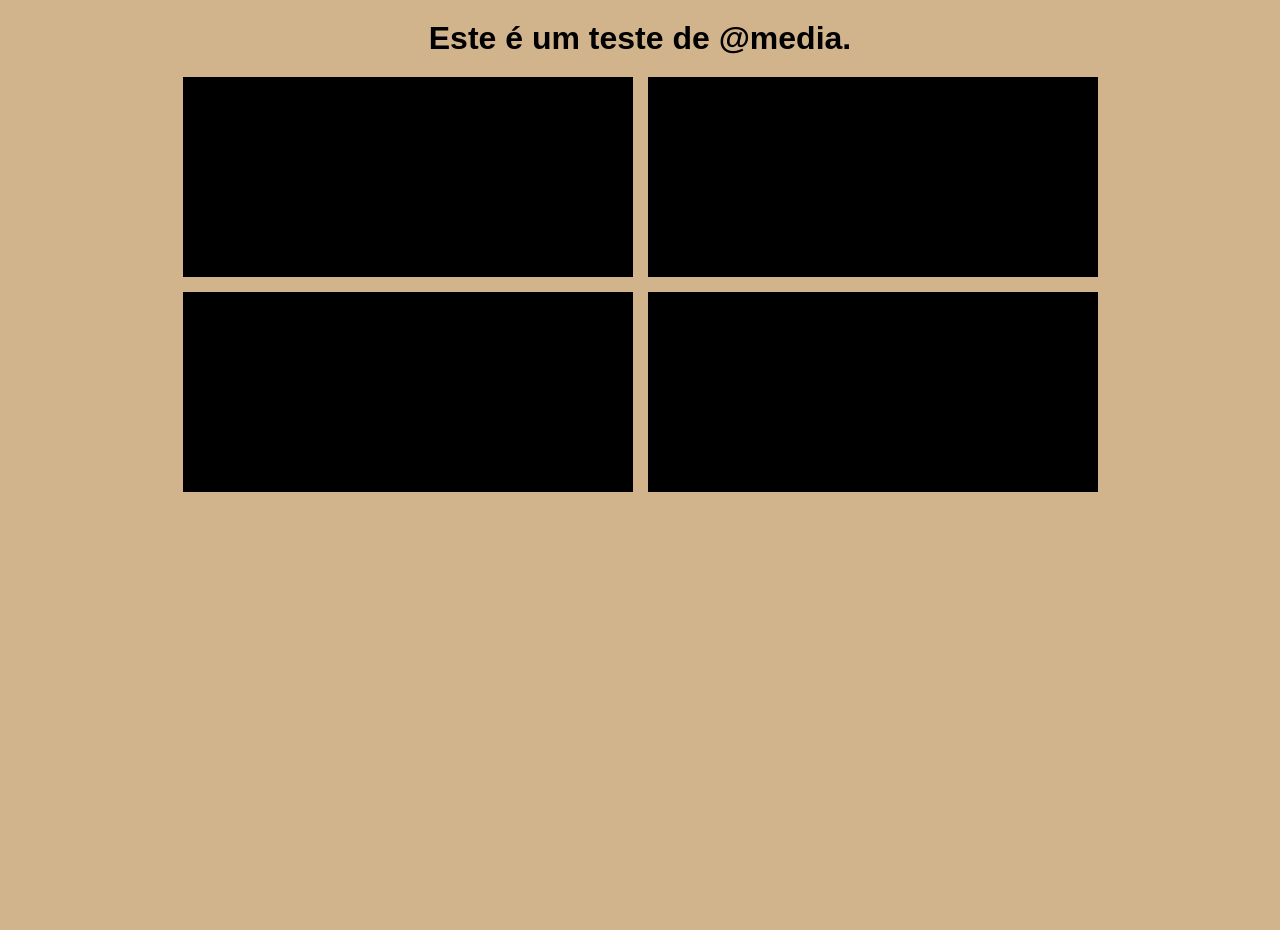
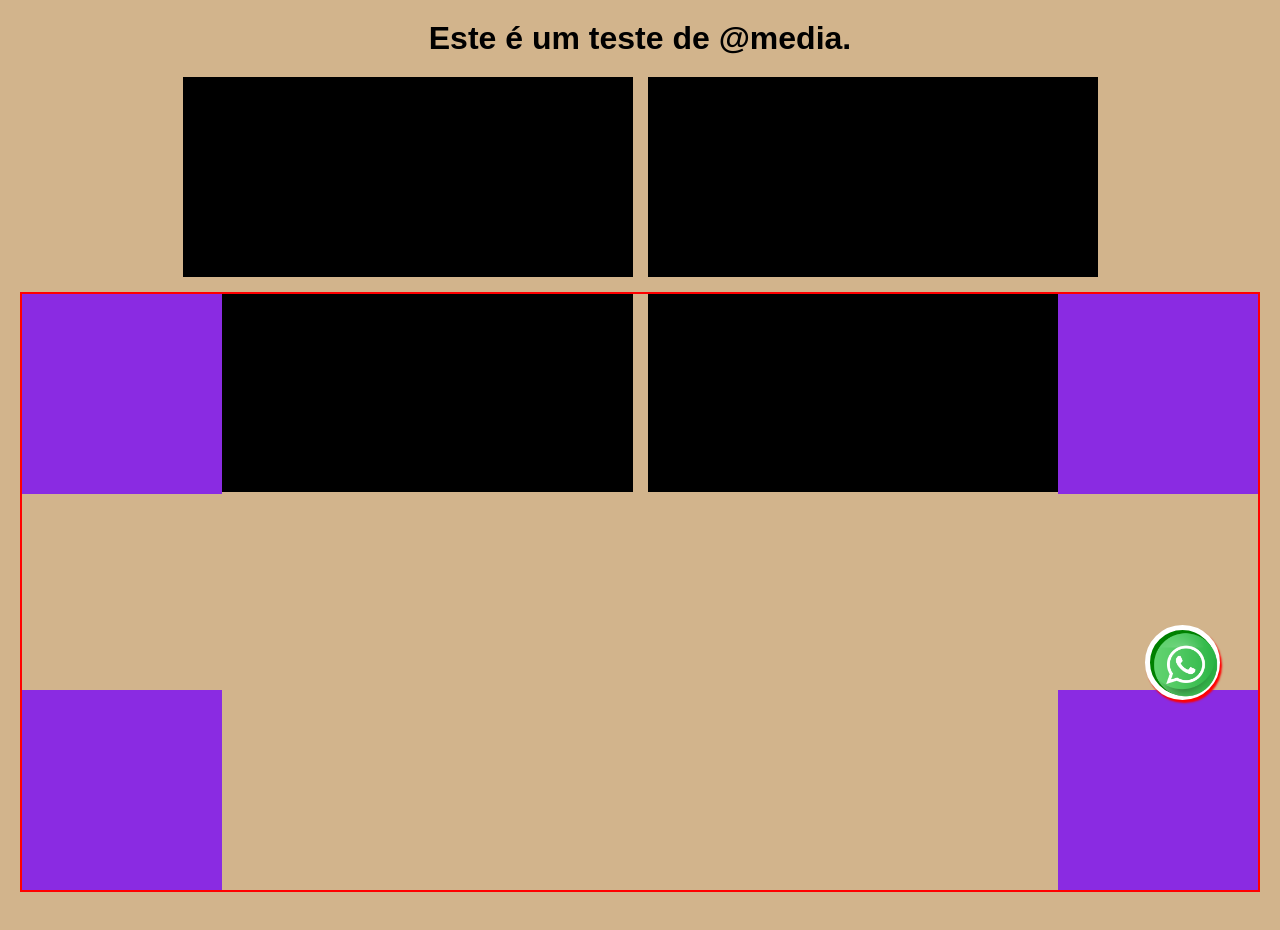
Before and after one commit to pedro-negri/display, a website: page hub-ia/index.html in a window 1280 px wide. Shown: the top 930 px of the page. Before the commit the page ends 800 px from the top, so only its background shows below. Drawn offline with Linux system fonts and the light colour scheme.

Commit message:
ADD: adicionei o botao do whatsapp, arrumei problemas de centralização

```diff
--- a/hub-ia/index.html
+++ b/hub-ia/index.html
@@ -21,6 +21,7 @@
             background-color: olive;
             color: white;
             font-family: Arial, sans-serif;
+            height: 300vh;
         }
 
         h1 {
@@ -34,6 +35,7 @@
             justify-content: center;
             height: 200px;
             flex-wrap: wrap;
+            margin-bottom: 15px;
 
         }
 
@@ -42,6 +44,60 @@
             max-width: 400px;
             height: 200px;
             background-color: black;
+        }
+
+        .container-position{
+            width: 100%;
+            border: 2px solid red;
+            height: 600px;
+            margin-top: 15px;
+            position: relative;
+        }
+
+        .filho-tamanho{
+            position: absolute;
+            width: 200px;
+            height: 200px;
+            background-color: blueviolet;
+
+        }
+
+        .filho01__container-position{
+            top: 0;
+            left: 0;
+        }
+
+        .filho02__container-position{
+            top: 0;
+            right: 0;
+        }
+
+        .filho03__container-position{
+            bottom: 0;
+            left: 0;
+        }
+
+        .filho04__container-position{
+            bottom: 0;
+            right: 0;
+
+        }
+
+        .whats{
+            width: 75px;
+            height: 75px;
+            background-color: green;
+            border-radius: 50%;
+            border: 5px solid #ffff;
+            position: fixed;
+            bottom: 100px;
+            right: 60px;
+            box-shadow: 2px 3px 2px red
+        }
+
+        .whats img{
+            width: 70px;
+            height: 70px;
         }
 
         /* For devices with a minimum width of 768px (Medium) */
@@ -76,6 +132,20 @@
         <div class="box"></div>
         <div class="box"></div>
     </div>
+
+    <div class="container-position">
+
+        <div class="filho01__container-position filho-tamanho"></div>
+        <div class="filho02__container-position filho-tamanho"></div>
+        <div class="filho03__container-position filho-tamanho"></div>
+        <div class="filho04__container-position filho-tamanho"></div>
+
+    </div>
+
+    <div class="whats">
+        <img src="./img/whatsapp_certo.png" alt="logo whatsapp">
+    </div>
+
 </body>
 
 </html>
```
Also changed, not shown: hub-ia/img/whatsapp.png (added), hub-ia/img/whatsapp_branco.png (added), hub-ia/img/whatsapp_certo.png (added).
